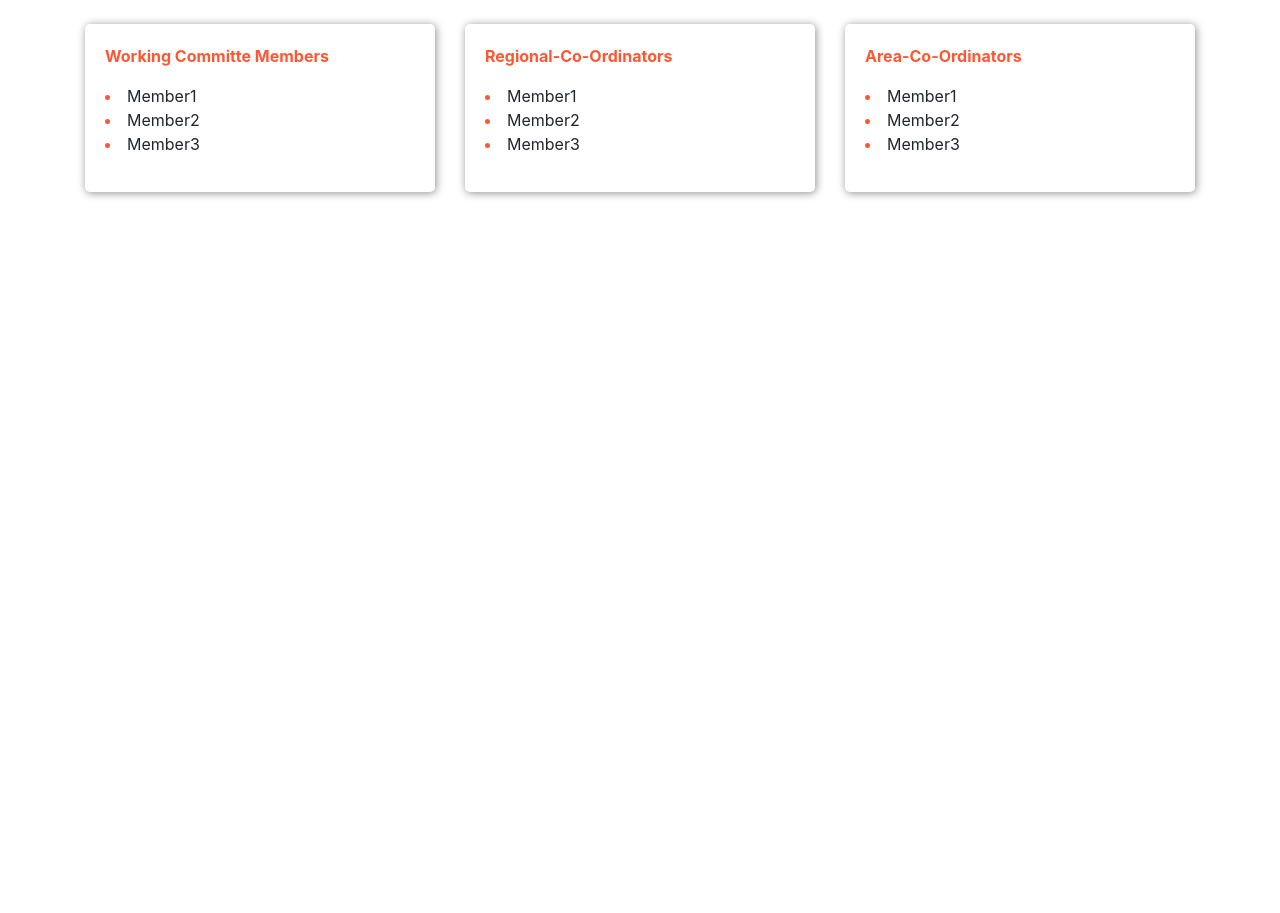
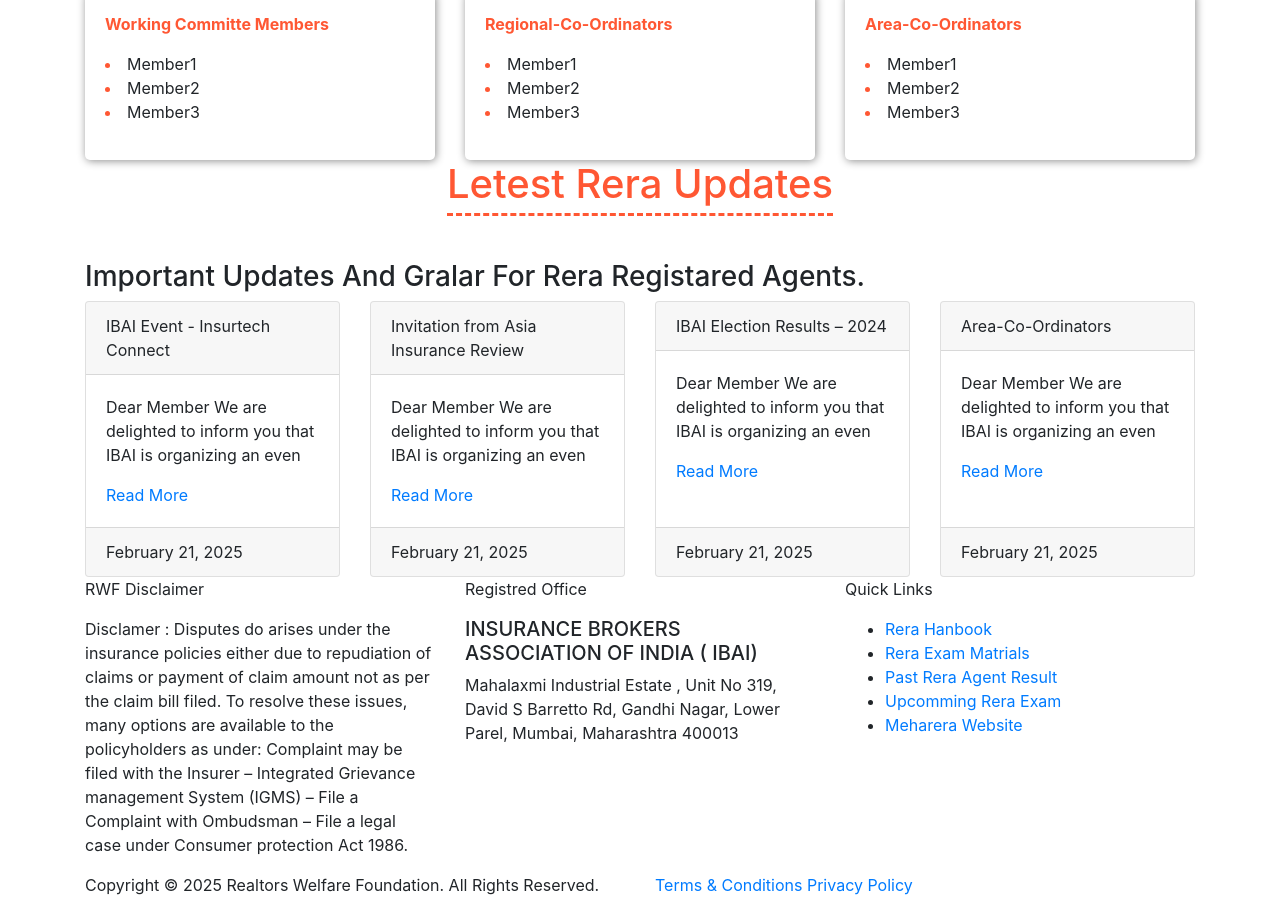
Before and after one commit to Sarfaraz1992/demo-site, a plain HTML site: page index.html in a window 1280 px wide. Shown: the part 1178-2091 px from the top of the page. Before the commit the page ends 1418 px from the top, so only its background shows below. Drawn offline with nearby package versions, Linux system fonts and the light colour scheme.

Commit message:
Add files via upload

```diff
--- a/index.html
+++ b/index.html
@@ -128,14 +128,14 @@
 
     </section>
     <section class="our-strength">
-        <div class="container mt-5">
+        <div class="container">
             <h1 class="text-center"><span class="head-title"> Our - Strength & Support </span></h1>
             <div class="row mt-4">
                 <!-- CARD 1-->
                 <div class="col-lg-4">
                     <a href='#' class="url-box">
                         <figure class='newsCard news-Slide-up '>
-                            <img src="images/banner1.jpg" />
+                            <img src="images/founder.jpg" />
                             <div class='newsCaption px-4'>
                                 <div class="d-flex align-items-center justify-content-between cnt-title">
                                     <h5 class='newsCaption-title text-white m-0'>Founder</h5> <i
@@ -153,7 +153,7 @@
                 <div class="col-lg-4">
                     <a href='#' class="url-box">
                         <figure class='newsCard news-Slide-up '>
-                            <img src="images/banner2.jpg" />
+                            <img src="images/founder.jpg" />
                             <div class='newsCaption px-4'>
                                 <div class="d-flex align-items-center justify-content-between cnt-title">
                                     <h5 class='newsCaption-title text-white m-0'>Vice President</h5> <i
@@ -171,7 +171,7 @@
                 <div class="col-lg-4">
                     <a href='#' class="url-box">
                         <figure class='newsCard news-Slide-up '>
-                            <img src="images/banner3.jpg" />
+                            <img src="images/founder.jpg" />
                             <div class='newsCaption px-4'>
                                 <div class="d-flex align-items-center justify-content-between cnt-title">
                                     <h5 class='newsCaption-title text-white m-0'>President</h5> <i
@@ -187,8 +187,8 @@
                 </div> <!-- end card3-->
             </div>
         </div>
-        <div class="container mt-3 mb-5">
-            <h2 class="mb-3 member-heading">Our Team Members</h2>
+        <div class="container">
+            <h2 class="mb-3 member-heading text-center py-3">Our Team Members</h2>
             <div class="card-deck">
                 <div class="card">
                     <div class="card-body">
@@ -223,6 +223,122 @@
             </div>
         </div>
     </section>
+    <!--  -->
+    <section class="rera-update">
+        <div class="container">
+            <h1 class="text-center"><span class="head-title"> Letest Rera Updates </span></h1>
+            <h3 class="sub-head-title pt-3">Important Updates And Gralar For Rera Registared Agents.</h3>
+
+            <div class="card-deck rara-inner-update">
+                <div class="card">
+                    <div class="card-header">
+                        <p class="card-text card-head">IBAI Event - Insurtech Connect</p>
+                    </div>
+                    <div class="card-body">
+                        <p>Dear Member We are delighted to inform you that IBAI is organizing an even</p>
+                        <a href="">Read More</a>
+                    </div>
+                    <div class="card-footer">February 21, 2025</div>
+                </div>
+                <div class="card">
+                    <div class="card-header">
+                        <p class="card-text card-head">Invitation from Asia Insurance Review </p>
+                    </div>
+                    <div class="card-body">
+                        <p>Dear Member We are delighted to inform you that IBAI is organizing an even</p>
+                        <a href="">Read More</a>
+                    </div>
+                    <div class="card-footer">February 21, 2025</div>
+                </div>
+                <div class="card">
+                    <div class="card-header">
+                        <p class="card-text card-head">IBAI Election Results – 2024 </p>
+                    </div>
+                    <div class="card-body">
+                        <p>Dear Member We are delighted to inform you that IBAI is organizing an even</p>
+                        <a href="">Read More</a>
+                    </div>
+                    <div class="card-footer">February 21, 2025</div>
+
+                </div>
+                <div class="card">
+                    <div class="card-header">
+                        <p class="card-text card-head">Area-Co-Ordinators</p>
+                    </div>
+                    <div class="card-body">
+                        <p>Dear Member We are delighted to inform you that IBAI is organizing an even</p>
+                        <a href="">Read More</a>
+                    </div>
+                    <div class="card-footer">February 21, 2025</div>
+
+                </div>
+            </div>
+        </div>
+    </section>
+
+    <section class="footer">
+        <div class="container">
+            <div class="row">
+                <div class="col-md-4 col-sm-12">
+                    <div class="disclamer">
+                        <p class="footer-head">RWF Disclaimer</p>
+                        <p>Disclamer : Disputes do arises under the insurance policies either due to repudiation of
+                            claims or payment of claim amount not as per the claim bill filed. To resolve these issues,
+                            many options are available to the policyholders as under: Complaint may be filed with the
+                            Insurer – Integrated Grievance management System (IGMS) – File a Complaint with Ombudsman –
+                            File a legal case under Consumer protection Act 1986.</p>
+                    </div>
+                </div>
+                <div class="col-md-4 col-sm-12">
+                    <div class="Registared-office">
+                        <p class="footer-head">Registred Office</p>
+                        <h5>INSURANCE BROKERS ASSOCIATION OF INDIA ( IBAI)</h5>
+                        <p>Mahalaxmi Industrial Estate , Unit No 319, David S Barretto Rd, Gandhi Nagar, Lower Parel,
+                            Mumbai, Maharashtra 400013</p>
+                    </div>
+                </div>
+                <div class="col-md-4 col-sm-12">
+                    <div class="quick-links">
+                        <p class="footer-head">Quick Links</p>
+                        <ul>
+                            <li>
+                                <a href="#">Rera Hanbook</a>
+                            </li>
+                            <li>
+                                <a href="#">Rera Exam Matrials</a>
+                            </li>
+                            <li>
+                                <a href="#">Past Rera Agent Result</a>
+                            </li>
+                            <li>
+                                <a href="#">Upcomming Rera Exam</a>
+                            </li>
+                            <li>
+                                <a href="#">Meharera Website</a>
+                            </li>
+                        </ul>
+                    </div>
+                </div>
+            </div>
+        </div>
+    </section>
+    <section class="copywrite">
+        <div class="container">
+            <div class="row">
+                <div class="col-md-6 col-sm-12">
+                    <div class="copywrite-text">
+                        <p class="">Copyright © 2025 Realtors Welfare Foundation. All Rights Reserved.</p>
+                    </div>
+                </div>
+                <div class="col-md-6 col-sm-12">
+                    <div class="copywrite-policy">
+                        <a href="">Terms & Conditions</a>
+                        <a href="">Privacy Policy</a>
+                    </div>
+                </div>
+            </div>
+        </div>
+    </section>
 
 
     <script src="js/script.js"></script>
```
